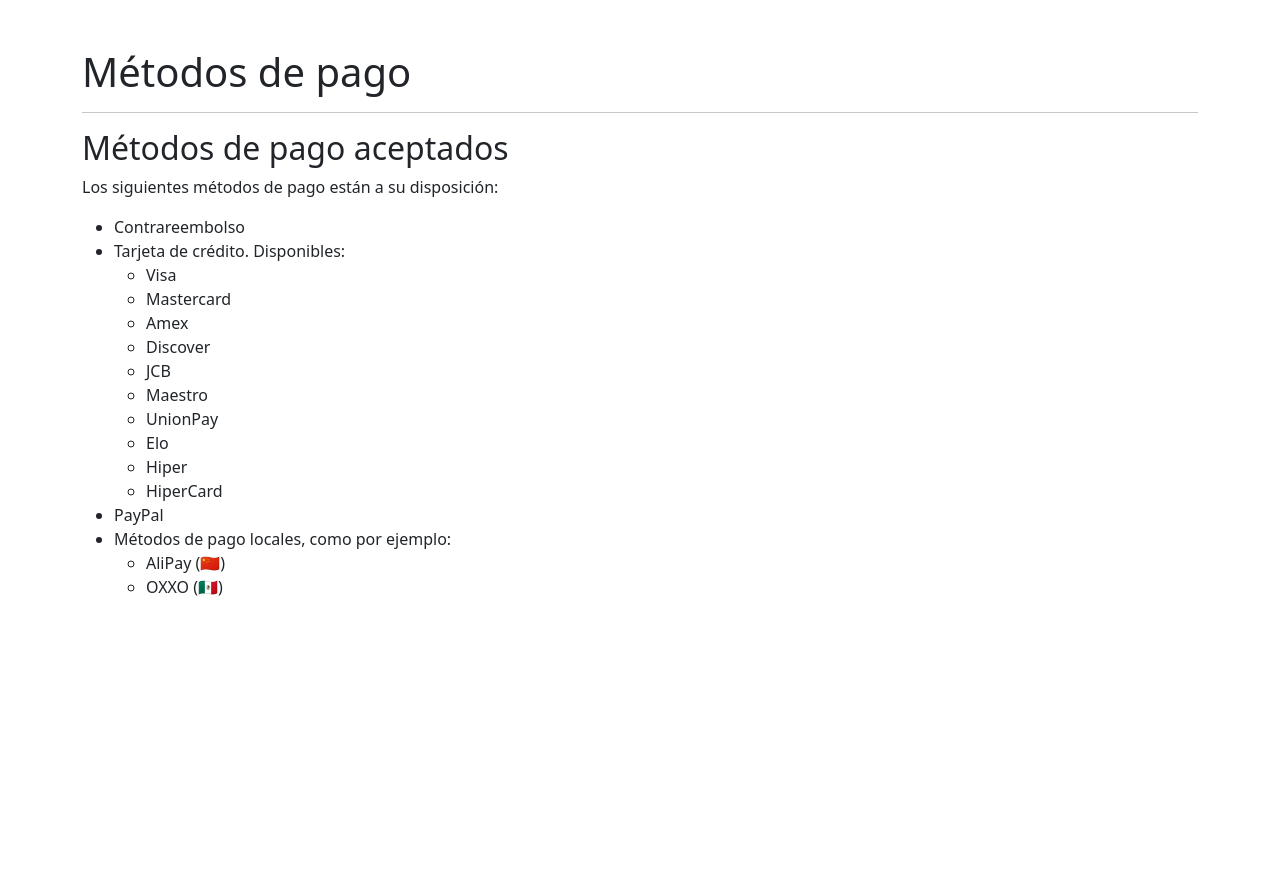
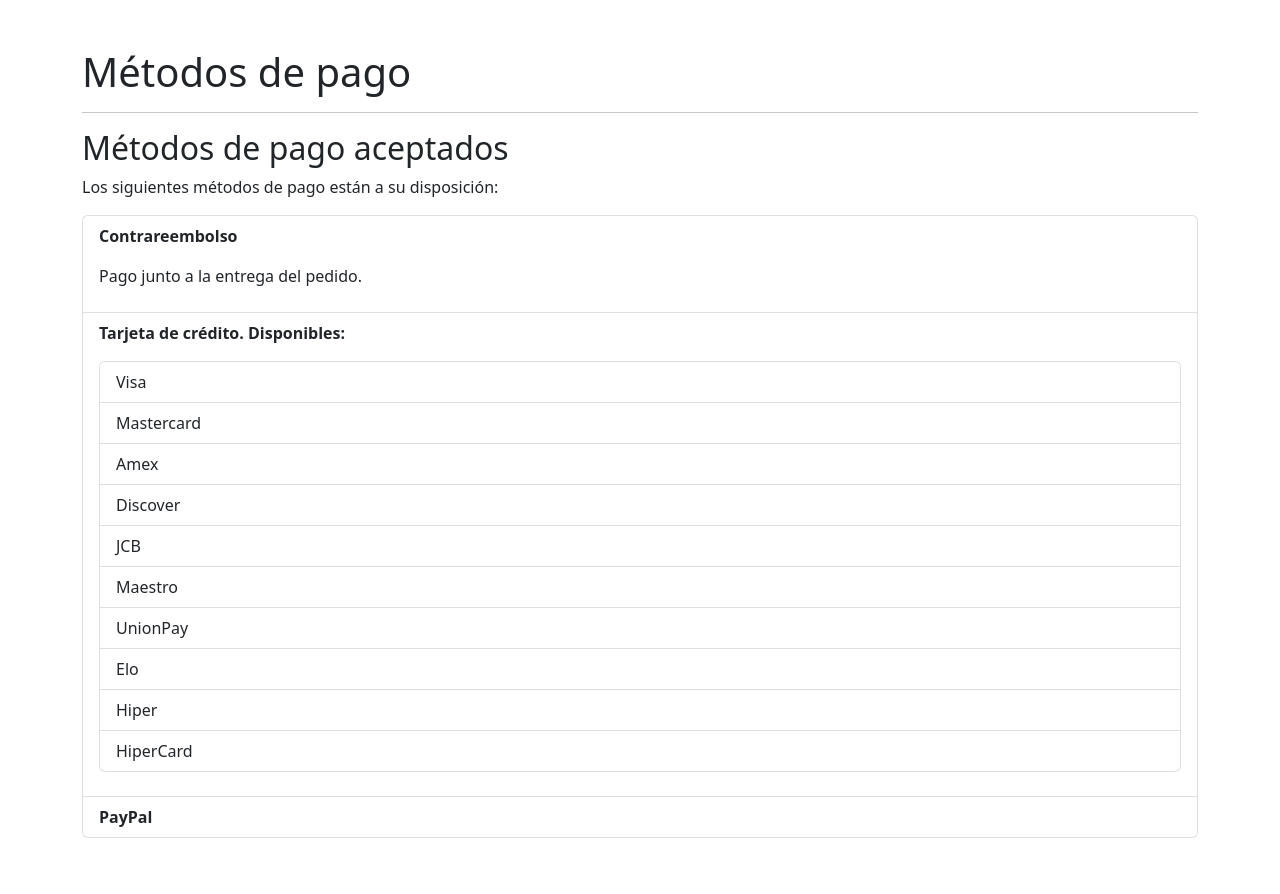
Before and after one commit to PGPI-3-7/acme-wedding, a Django app: page /metodopago/ in a window 1280 px wide. Shown: the part 56-950 px from the top of the page. Before the commit the page ends 652 px from the top, so only its background shows below. Run offline with Django 3.2, Linux system fonts and the light colour scheme.

Commit message:
fix: Métodos de pago corregidos
Mejor presentación de la página.

```diff
--- a/base/templates/base.html
+++ b/base/templates/base.html
@@ -3,6 +3,7 @@
 <html>
 <head>
     <title>{% block title %}Acme Wedding{% endblock %}</title>
+    <meta name="viewport" content="width=device-width, initial-scale=1">
     <link href="https://cdn.jsdelivr.net/npm/bootstrap@5.2.2/dist/css/bootstrap.min.css" rel="stylesheet" integrity="sha384-Zenh87qX5JnK2Jl0vWa8Ck2rdkQ2Bzep5IDxbcnCeuOxjzrPF/et3URy9Bv1WTRi" crossorigin="anonymous">
     <script src="https://cdn.jsdelivr.net/npm/bootstrap@5.2.2/dist/js/bootstrap.bundle.min.js" integrity="sha384-OERcA2EqjJCMA+/3y+gxIOqMEjwtxJY7qPCqsdltbNJuaOe923+mo//f6V8Qbsw3" crossorigin="anonymous"></script>
     <link rel="stylesheet" href="{% static "base/style.css" %}">
--- a/base/templates/base/metodopago.html
+++ b/base/templates/base/metodopago.html
@@ -22,27 +22,26 @@
         <hr>
         <h2>Métodos de pago aceptados</h2>
         <p>Los siguientes métodos de pago están a su disposición:</p>
-        <ul>
-            <li>Contrareembolso</li>
-            <li>Tarjeta de crédito. Disponibles:</li>
-                <ul>
-                    <li>Visa</li>
-                    <li>Mastercard</li>
-                    <li>Amex</li>
-                    <li>Discover</li>
-                    <li>JCB</li>
-                    <li>Maestro</li>
-                    <li>UnionPay</li>
-                    <li>Elo</li>
-                    <li>Hiper</li>
-                    <li>HiperCard</li>
+        <ul class="list-group">
+            <li class="list-group-item fw-bold">
+                <p>Contrareembolso</p>
+                <span class="fw-normal">Pago junto a la entrega del pedido.</p>
+            </li>
+            <li class="list-group-item fw-bold">Tarjeta de crédito. Disponibles:
+                <ul class="my-3 list-group fw-normal">
+                    <li class="list-group-item">Visa</li>
+                    <li class="list-group-item">Mastercard</li>
+                    <li class="list-group-item">Amex</li>
+                    <li class="list-group-item">Discover</li>
+                    <li class="list-group-item">JCB</li>
+                    <li class="list-group-item">Maestro</li>
+                    <li class="list-group-item">UnionPay</li>
+                    <li class="list-group-item">Elo</li>
+                    <li class="list-group-item">Hiper</li>
+                    <li class="list-group-item">HiperCard</li>
                 </ul>
-            <li>PayPal</li>
-            <li>Métodos de pago locales, como por ejemplo:</li>
-                <ul>
-                    <li>AliPay (🇨🇳)</li>
-                    <li>OXXO (🇲🇽)</li>
-                </ul>
+            </li>
+            <li class="list-group-item fw-bold">PayPal</li>
         </ul>
         <h2></h2>
     </div>
```
Also changed, not shown: 1 other file.
